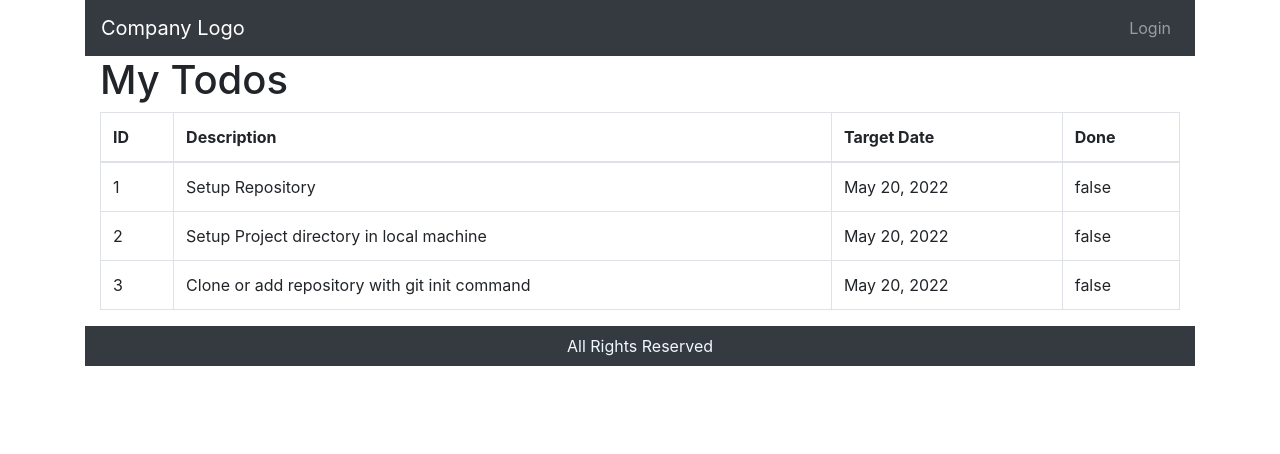
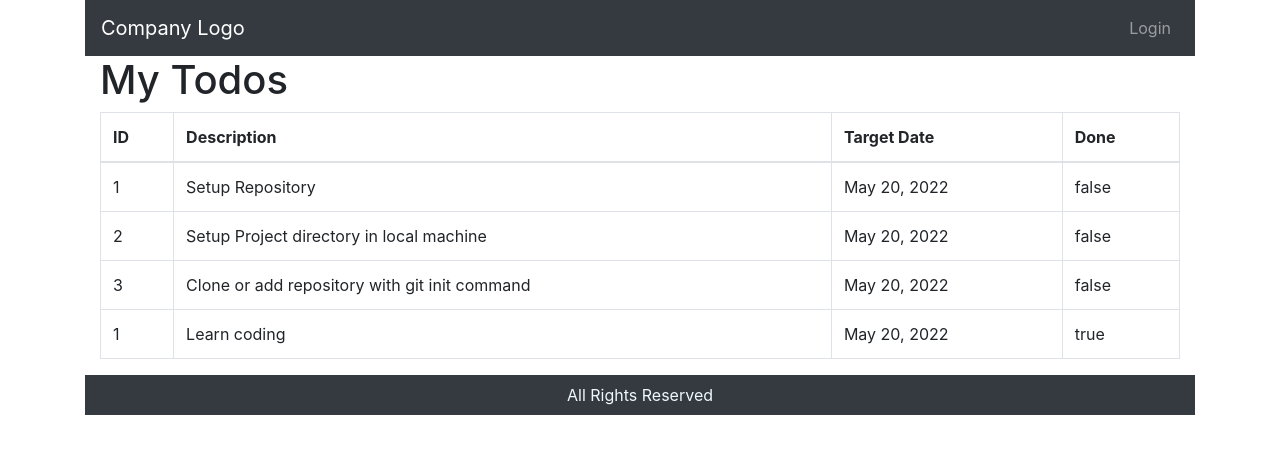
Before and after one commit to mtmonir/angulargenericfe, an Angular app: page /todos in a window 1280 px wide. Shown: the top 454 px of the page. Built offline with nearby package versions, Linux system fonts and the light colour scheme.

Commit message:
Update list-todos.component.ts

```diff
--- a/src/app/list-todos/list-todos.component.ts
+++ b/src/app/list-todos/list-todos.component.ts
@@ -18,6 +18,7 @@ export class ListTodosComponent implements OnInit {
     new  Todo(1, "Setup Repository", new Date(), false),
     new  Todo(2, "Setup Project directory in local machine", new Date(), false),
     new  Todo(3, "Clone or add repository with git init command", new Date(), false),
+     new  Todo(1, "Learn coding", new Date(), true),
 
   ];
   constructor() { }
```
